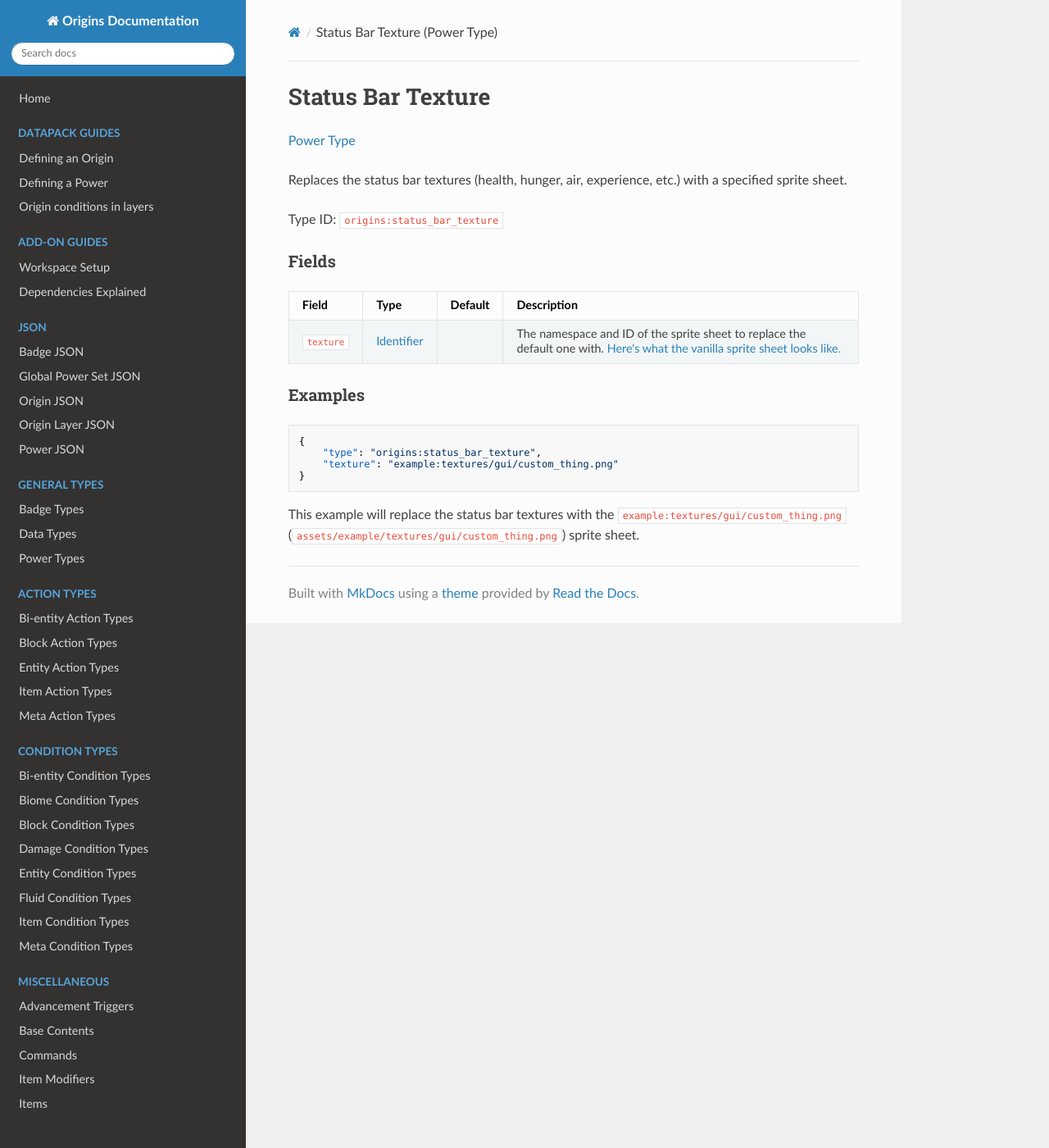
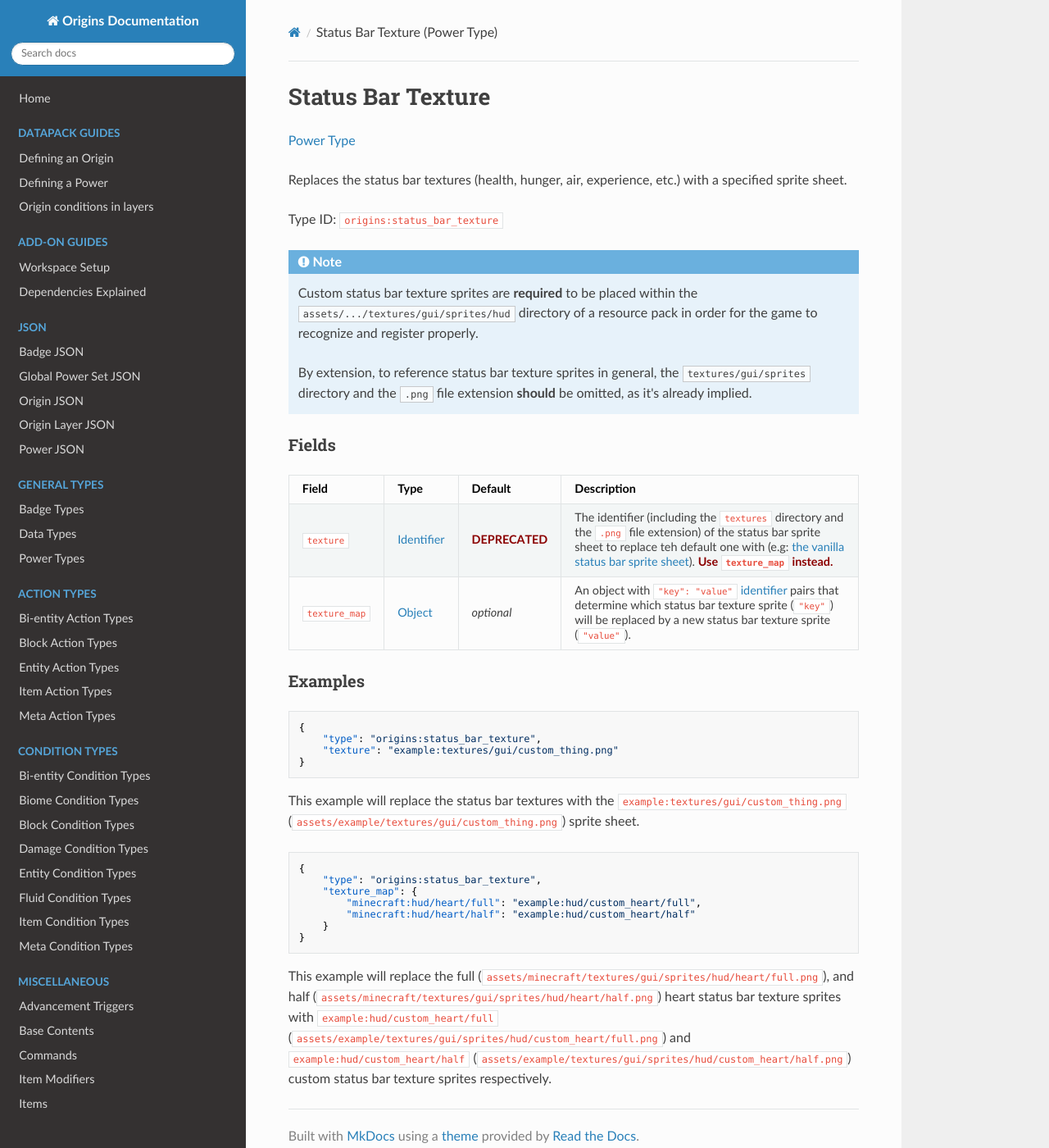
Before and after one commit to apace100/origins-docs, an MkDocs documentation site: the page built from docs/types/power_types/status_bar_texture.md, in a window 1280 px wide and 1400 px high. Shown: the whole window at 82% size. Built offline with MkDocs 1.6.1, drawn with Linux system fonts in a browser that asks for light colours; nearby versions of some CDN libraries.

Commit message:
Updated `status_bar_texture` (Power Type) * Marked the `texture` field as deprecated + Added the new `texture_map` field + Added a note for the new field + Added a new example for the new field

````diff
--- a/docs/types/power_types/status_bar_texture.md
+++ b/docs/types/power_types/status_bar_texture.md
@@ -12,11 +12,19 @@ Replaces the status bar textures (health, hunger, air, experience, etc.) with a
 Type ID: `origins:status_bar_texture`
 
 
+!!! note
+
+    Custom status bar texture sprites are **required** to be placed within the `assets/.../textures/gui/sprites/hud` directory of a resource pack in order for the game to recognize and register properly.
+
+    By extension, to reference status bar texture sprites in general, the `textures/gui/sprites` directory and the `.png` file extension **should** be omitted, as it's already implied.
+
+
 ### Fields
 
 Field | Type | Default | Description
 ------|------|---------|-------------
-`texture` | [Identifier](../data_types/identifier.md) | | The namespace and ID of the sprite sheet to replace the default one with. [Here's what the vanilla sprite sheet looks like.](https://raw.githubusercontent.com/misode/mcmeta/6d496b1a91476c4fdd45fdb093d0319141f9c109/assets/minecraft/textures/gui/icons.png)
+`texture` | [Identifier](../data_types/identifier.md) | <span style="color: darkred"><b>DEPRECATED</b></span> | The identifier (including the `textures` directory and the `.png` file extension) of the status bar sprite sheet to replace teh default one with (e.g: [the vanilla status bar sprite sheet](https://raw.githubusercontent.com/misode/mcmeta/6d496b1a91476c4fdd45fdb093d0319141f9c109/assets/minecraft/textures/gui/icons.png)). <span style="color: darkred"><b>Use <code>texture_map</code> instead.</b></span>
+`texture_map` | [Object](../data_types/object.md) | _optional_ | An object with `"key": "value"` [identifier](../data_types/identifier.md) pairs that determine which status bar texture sprite (`"key"`) will be replaced by a new status bar texture sprite (`"value"`).
 
 
 ### Examples
@@ -29,3 +37,16 @@ Field | Type | Default | Description
 ```
 
 This example will replace the status bar textures with the `example:textures/gui/custom_thing.png` (`assets/example/textures/gui/custom_thing.png`) sprite sheet.
+<br>
+
+```json
+{
+    "type": "origins:status_bar_texture",
+    "texture_map": {
+        "minecraft:hud/heart/full": "example:hud/custom_heart/full",
+        "minecraft:hud/heart/half": "example:hud/custom_heart/half"
+    }
+}
+```
+
+This example will replace the full (`assets/minecraft/textures/gui/sprites/hud/heart/full.png`), and half (`assets/minecraft/textures/gui/sprites/hud/heart/half.png`) heart status bar texture sprites with `example:hud/custom_heart/full` (`assets/example/textures/gui/sprites/hud/custom_heart/full.png`) and `example:hud/custom_heart/half` (`assets/example/textures/gui/sprites/hud/custom_heart/half.png`) custom status bar texture sprites respectively.
````
